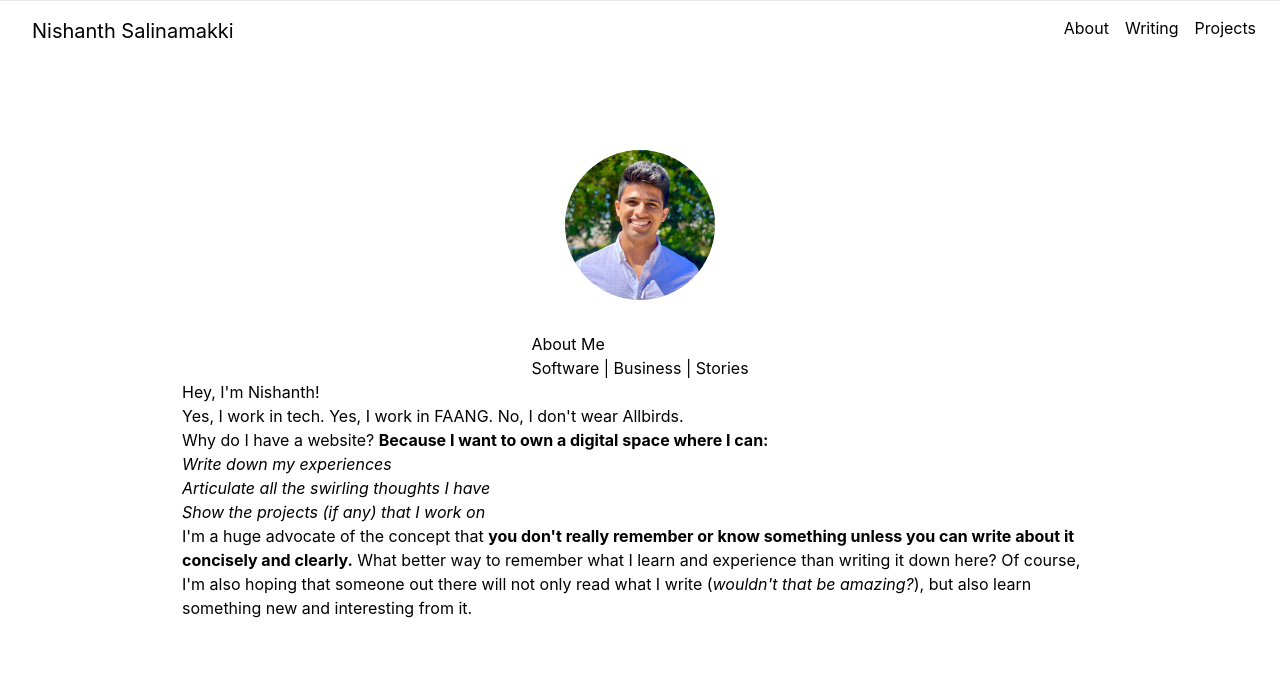
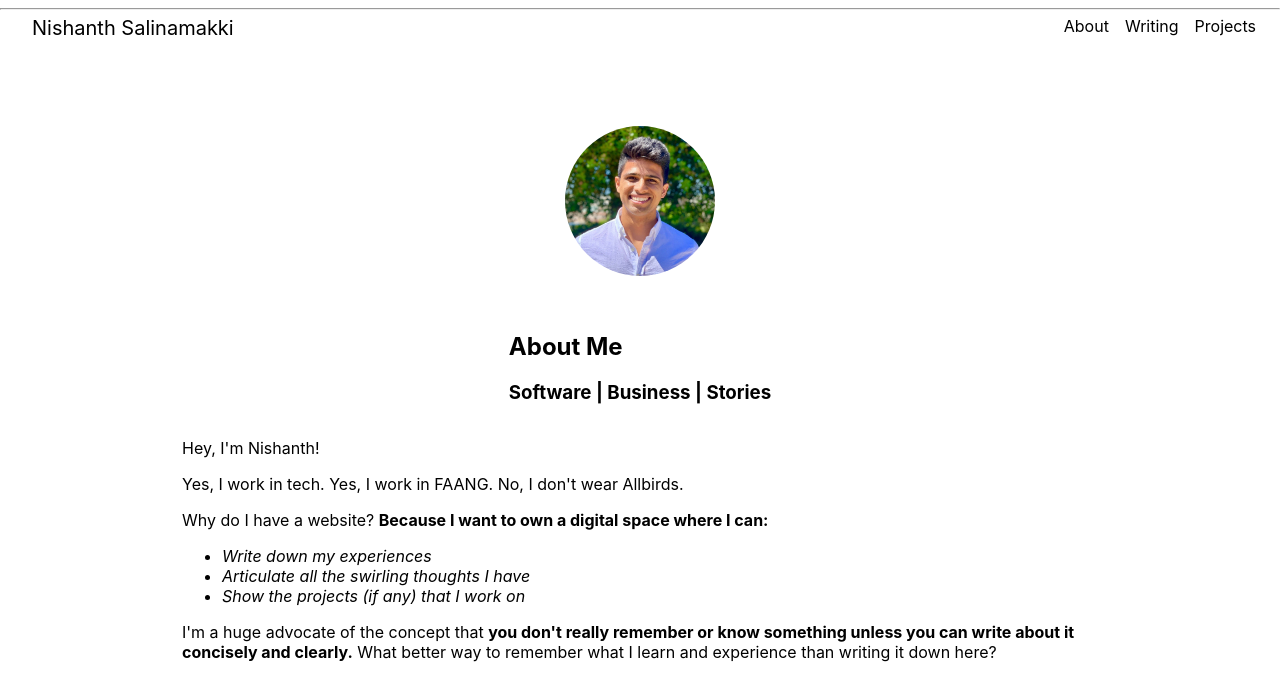
Before and after one commit to nishanthrs/personal-website, a Next.js app: page /about in a window 1280 px wide. Shown: the top 700 px of the page. Built offline with nearby package versions, Linux system fonts and the light colour scheme.

Commit message:
Fixed unclickable links bug and updated npm

```diff
--- a/pages/about.tsx
+++ b/pages/about.tsx
@@ -2,6 +2,7 @@ import styles from '../styles/Home.module.css'
 
 import Head from 'next/head'
 import AboutDesc from './about_desc.mdx';
+import Link from "next/link";
 
 export default function About() {
     const aboutHeader = (
--- a/pages/about_desc.mdx
+++ b/pages/about_desc.mdx
@@ -8,5 +8,4 @@ Why do I have a website? **Because I want to own a digital space where I can:**
    * *Show the projects (if any) that I work on*
 
 I'm a huge advocate of the concept that **you don't really remember or know something unless you can write about it concisely and clearly.**
-What better way to remember what I learn and experience than writing it down here?
-Of course, I'm also hoping that someone out there will not only read what I write (*wouldn't that be amazing?*), but also learn something new and interesting from it.
+What [better way to remember what](https://www.google.com/) I learn and experience than writing it down here?
--- a/pages/writing/test_post.mdx
+++ b/pages/writing/test_post.mdx
@@ -6,4 +6,7 @@ description: 'Testing out a sample post'
 
 # Hellooooo World!
 
-* [Please let links work](https://www.google.com/)
+I'm a huge advocate of the concept that **you don't really remember or know something unless you can write about it concisely and clearly.**
+What [better way to remember what](https://www.google.com/) I learn and experience than writing it down here?
+
+[Please let links work](https://www.google.com/), come on!
--- a/styles/Home.module.css
+++ b/styles/Home.module.css
@@ -120,7 +120,6 @@
   position: absolute;
   top: 16px;
   left: 32px;
-  bottom: 100px;
 }
 
 .nav_header a {
--- a/styles/globals.css
+++ b/styles/globals.css
@@ -25,6 +25,6 @@ a {
   }
 }
 
-@tailwind base;
-@tailwind components;
-@tailwind utilities;
+@import 'tailwindcss/base';
+@import 'tailwindcss/components';
+@import 'tailwindcss/utilities';
```
Also changed, not shown: pages/writing.tsx (+15 -1 lines), 1 other file (tests, documents, lock files or other folders).
